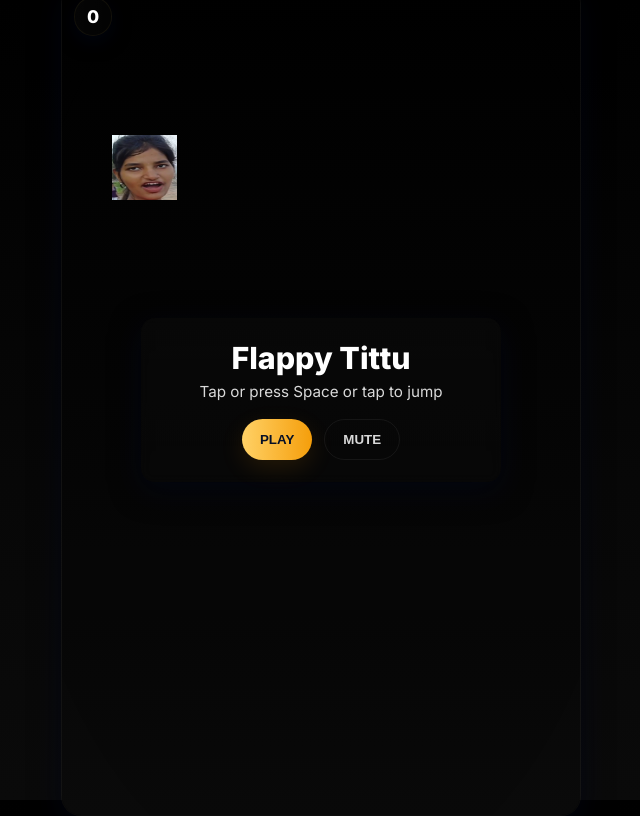
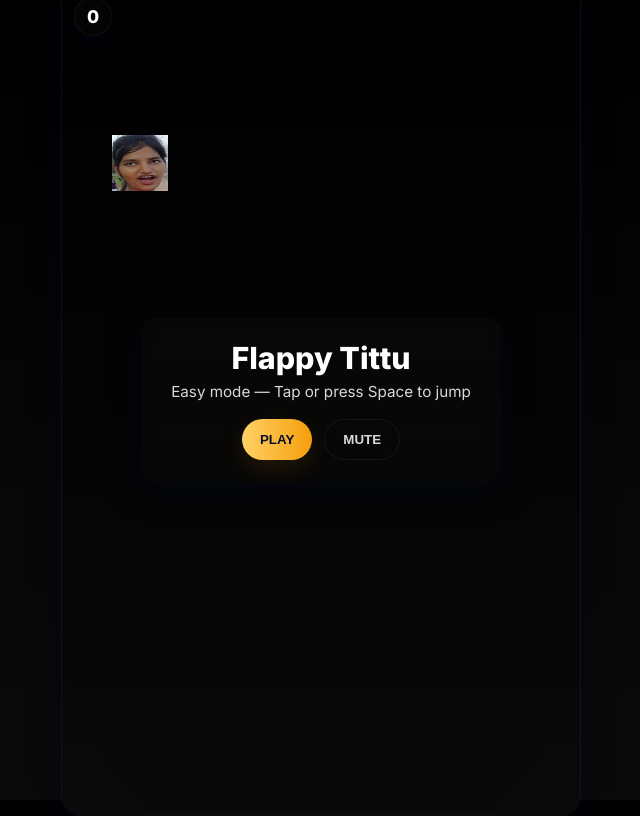
Before and after one commit to subashsivaneni18/FlappyBird, a plain HTML site: page index.html in a window 1280 px wide. Shown: the whole page, without its empty margins (319-959 px from the left). Drawn offline with Linux system fonts and the light colour scheme.

Commit message:
seventh commit

```diff
--- a/index.html
+++ b/index.html
@@ -110,7 +110,7 @@
         <div id="ui-screen" class="ui-layer visible">
             <div class="overlay-card">
                 <div class="title" id="ui-title">Flappy Tittu</div>
-                <div class="subtitle" id="ui-subtitle">Tap or press Space or tap to jump</div>
+                <div class="subtitle" id="ui-subtitle">Easy mode — Tap or press Space to jump</div>
                 <div class="controls">
                     <button id="start-btn" class="btn btn-play">PLAY</button>
                     <button id="mute-btn" class="btn btn-ghost">MUTE</button>
@@ -163,11 +163,11 @@
         const bird = {
             x: 50,
             y: 150,
-            width: 65,
-            height: 65,
+            width: 56,
+            height: 56,
             velocity: 0,
-            gravity: 0.42,
-                jumpStrength: -8,
+            gravity: 0.28,
+                jumpStrength: -9,
             draw() {
                 if (birdImg.complete && birdImg.naturalWidth) {
                     ctx.drawImage(birdImg, this.x, this.y, this.width, this.height);
@@ -192,10 +192,11 @@
 
         // Pipes
         const pipes = [];
-        const pipeWidth = 60;
+        const pipeWidth = 50;
         // gap scales with the face size so larger faces can pass comfortably
-        let pipeGap = Math.max(220, Math.floor(bird.height * 2.0)); // medium difficulty baseline
-        const pipeSpeed = 3.0; // a bit faster for medium-hard difficulty
+        // raised baseline gap and slightly larger multiplier for easy mode
+        let pipeGap = Math.max(300, Math.floor(bird.height * 2.2)); // easier baseline
+        const pipeSpeed = 2.0; // slower pipes for easier gameplay
 
         function drawPipes(){
             // draw pipes with professional slate colors and subtle edge
@@ -217,7 +218,7 @@
         }
 
         function updatePipes(){
-            if (frames % 100 === 0) { // spawn more frequently for medium-hard
+            if (frames % 140 === 0) { // spawn less frequently for easy mode
                 const minHeight = 50;
                 const maxHeight = Math.max(80, canvasHeight - pipeGap - minHeight);
                 const topHeight = Math.floor(Math.random() * (maxHeight - minHeight + 1) + minHeight);
@@ -227,8 +228,8 @@
                 const p = pipes[i];
                 p.x -= pipeSpeed;
 
-                // collision (with slightly larger padding to account for big face)
-                const pad = 6;
+                // collision padding reduced slightly for easier play
+                const pad = 4;
                 if (bird.x + pad < p.x + pipeWidth && bird.x + bird.width - pad > p.x && (bird.y + pad < p.topHeight || bird.y + bird.height - pad > p.topHeight + pipeGap)) {
                     gameOver();
                 }
```
